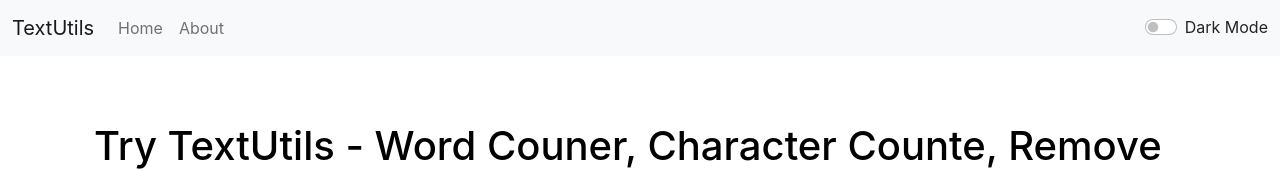
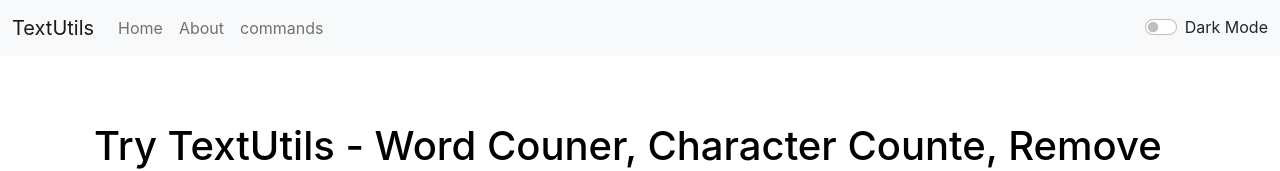
Before and after one commit to ProgrammingWithGaurav/TextUtils-React, a React (Create React App) app: page / in a window 1280 px wide. Shown: the top 171 px of the page. Built offline with nearby package versions, Linux system fonts and the light colour scheme.

Commit message:
Writing like for coomands

```diff
--- a/src/components/Navbar.js
+++ b/src/components/Navbar.js
@@ -19,7 +19,7 @@
               <Link className="nav-link" to="/about">{props.aboutText}</Link>
             </li>
             <li className="nav-item">
-              <Link className="nav-link" to="/commands"></Link>
+              <Link className="nav-link" to="/commands">commands</Link>
             </li>
           </ul>
           <div className={`form-check form-switch text-${props.mode === 'light' ? 'dark': 'light'}`}>
```
